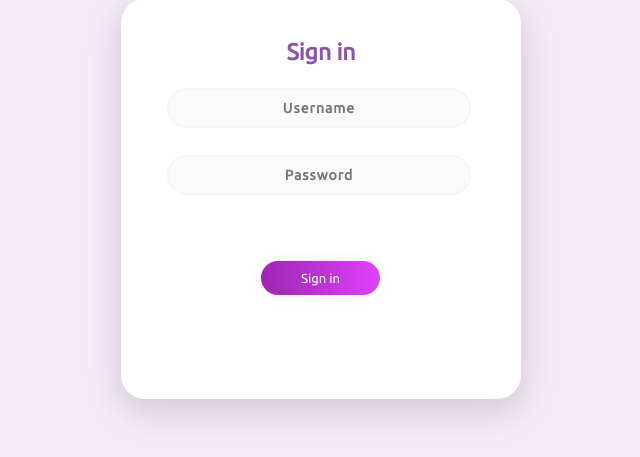
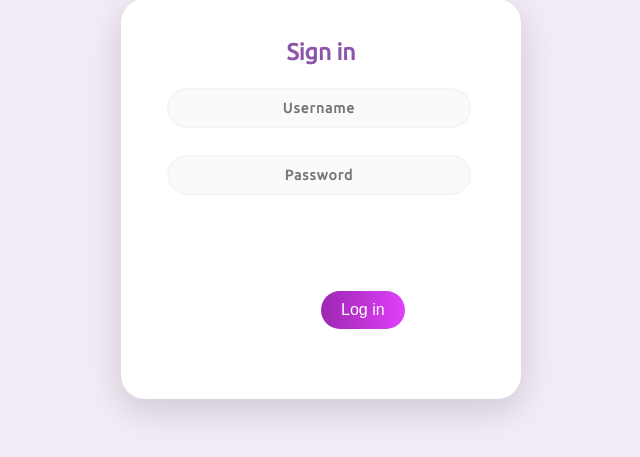
Before and after one commit to Helenazhx/cs591flask_sqlalchemy, a Flask app: template templates/login.html in a window 1280 px wide. Shown: the part 113-570 px from the top of the page, without its empty margins (319-959 px from the left). Run offline with Flask 2, Linux system fonts and the light colour scheme; the template is opened without the code that fills it, so the values that code supplies are empty.

Commit message:
first 3 functions

```diff
--- a/dbsetup.py
+++ b/dbsetup.py
@@ -8,7 +8,7 @@ from sqlalchemy.orm import relationship,validates
 from sqlalchemy.ext.declarative import declarative_base
 Base = declarative_base()
 
-engine = create_engine('sqlite:///:memory:', echo=True)
+engine = create_engine('sqlite:///gs-collection.db')
 
 class Courses(Base):
     __tablename__='courses'
--- a/static/style.css
+++ b/static/style.css
@@ -72,22 +72,6 @@ font-family: 'Ubuntu', sans-serif;
     border: 2px solid rgba(0, 0, 0, 0.18) !important;
 
 }
-
-.submit {
-  cursor: pointer;
-    border-radius: 5em;
-    color: #fff;
-    background: linear-gradient(to right, #9C27B0, #E040FB);
-    border: 0;
-    padding-left: 40px;
-    padding-right: 40px;
-    padding-bottom: 10px;
-    padding-top: 10px;
-    font-family: 'Ubuntu', sans-serif;
-    margin-left: 35%;
-    font-size: 13px;
-    box-shadow: 0 0 20px 1px rgba(0, 0, 0, 0.04);
-}
 .add {
     cursor: pointer;
       border-radius: 5em;
@@ -140,7 +124,11 @@ table {
     display: inline-block;
     font-size: 16px;
     margin-top: 20px;
+    margin-left: 50%;
+    align-content: center;
+    border-radius: 5em;
 }
+
 
 @media (max-width: 600px) {
     .main {
--- a/templates/login.html
+++ b/templates/login.html
@@ -13,8 +13,8 @@
     <form class="form_login" action="{{ url_for('login')}}" method="post">
       <input class="un " name ="user" type="text" align="center" placeholder="Username">
       <input class="pass" name ="pw" type="password" align="center" placeholder="Password">
-      <a class="submit" href="{{url_for('showCourseList')}}" align="center">Sign in</a>
-       </form>
+      <button type="submit" >Log in</button>
+    </form>
     </div>
 
 </body>
--- a/templates/newCourse.html
+++ b/templates/newCourse.html
@@ -7,7 +7,7 @@
                   <input class="un " type="text" align="center" name="cname" placeholder="Name of the course">
                   <input class="un" type="text" align="center" name="ccode" placeholder="Code of the course">
                   <input class="un" type="text" align="center" name="climit" placeholder="Max seat number">
-                  <a class="add" href="{{url_for('addCourse')}}" align="center">Create</a>
+                  <button type="submit">Create</button>
                 </form>
         </div>
     </body>
```
Also changed, not shown: populate.py (+17 -2 lines), templates/classinfo.html (+3 -5 lines), templates/courselist.html (+11 -9 lines), gs-collection.db (added).
